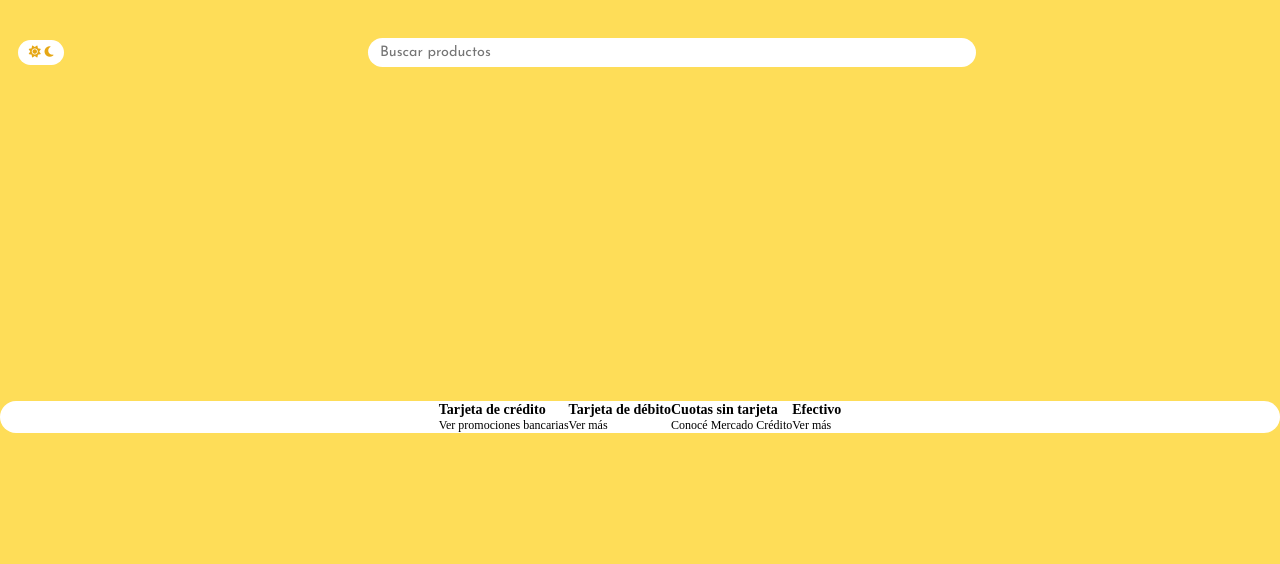
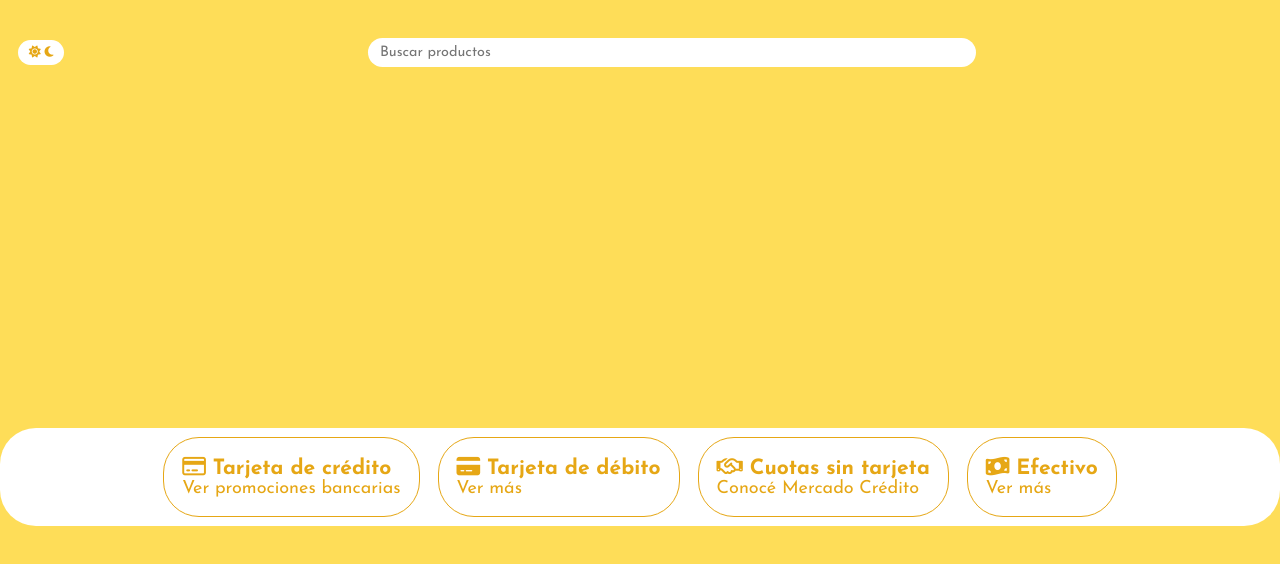
Before and after one commit to brendalamas/TiendADA-API, a website: page index.html in a window 1280 px wide. Shown: the part 176-740 px from the top of the page. Drawn offline with Linux system fonts and the light colour scheme.

Commit message:
publicidad

```diff
--- a/index.html
+++ b/index.html
@@ -39,19 +39,19 @@
     <!-- contenedor metodos de pago -->
     <div id="contenedor-pagos">
         <div>
-            <h3>Tarjeta de crédito</h3>
+            <h3> <span><i class="far fa-credit-card"></i></span> Tarjeta de crédito</h3>
             <p>Ver promociones bancarias</p>
         </div>
         <div>
-            <h3>Tarjeta de débito</h3>
+            <h3> <span><i class="fas fa-credit-card"></i></span> Tarjeta de débito</h3>
             <p>Ver más</p>
         </div>
         <div>
-            <h3>Cuotas sin tarjeta</h3>
+            <h3> <span><i class="far fa-handshake"></i></span> Cuotas sin tarjeta</h3>
             <p>Conocé Mercado Crédito</p>
         </div>
         <div>
-            <h3>Efectivo</h3>
+            <h3> <span><i class="fas fa-money-bill-wave"></i></span> Efectivo</h3>
             <p>Ver más</p>
         </div>
     </div>
--- a/style/_contenedorPagos.scss
+++ b/style/_contenedorPagos.scss
@@ -2,5 +2,15 @@
     @include flex($direction: row, $justify:center, $align:center);
     background-color: $colorTextoPrincipal;
     border-radius: $borderRadius;
-
+    font-family: $tipografiaPrincipal;
+    color: $fondoSecundario;
+    width: 100%;
+    font-size: $tamanioTextoPaginaGde;
+    margin-top: $espacioL;
+    div{
+        padding: $espacio;
+        border: 1px solid $fondoSecundario;
+        border-radius: $borderRadius;
+        margin: $espacioS;
+    }
 }
--- a/style/_modoOscuro.scss
+++ b/style/_modoOscuro.scss
@@ -22,4 +22,10 @@
     .total-paginas{
         color: $fondoSecundario;
     }
+    #contenedor-pagos{
+        background-color: black;
+        border: 1px solid $fondoSecundario;
+
+
+    }
 }
--- a/style/style.scss
+++ b/style/style.scss
@@ -19,6 +19,6 @@ html{
 }
 body{
     background-color: $fondoPrincipal;
-    width: 100vw;
+    width: 100%;
     font-size: 12px;
 }
```
Also changed, not shown: style.css, 1 other file.
